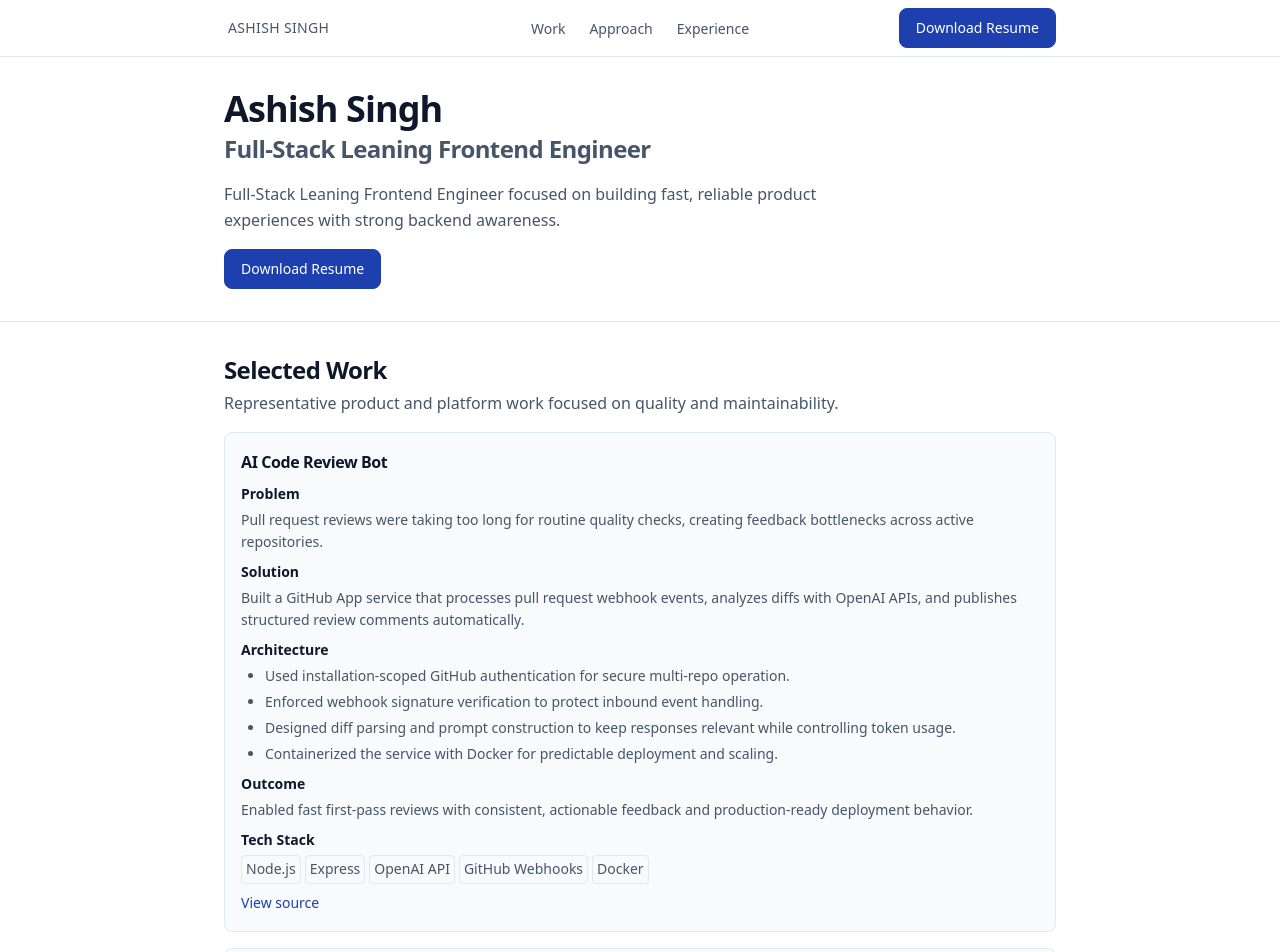
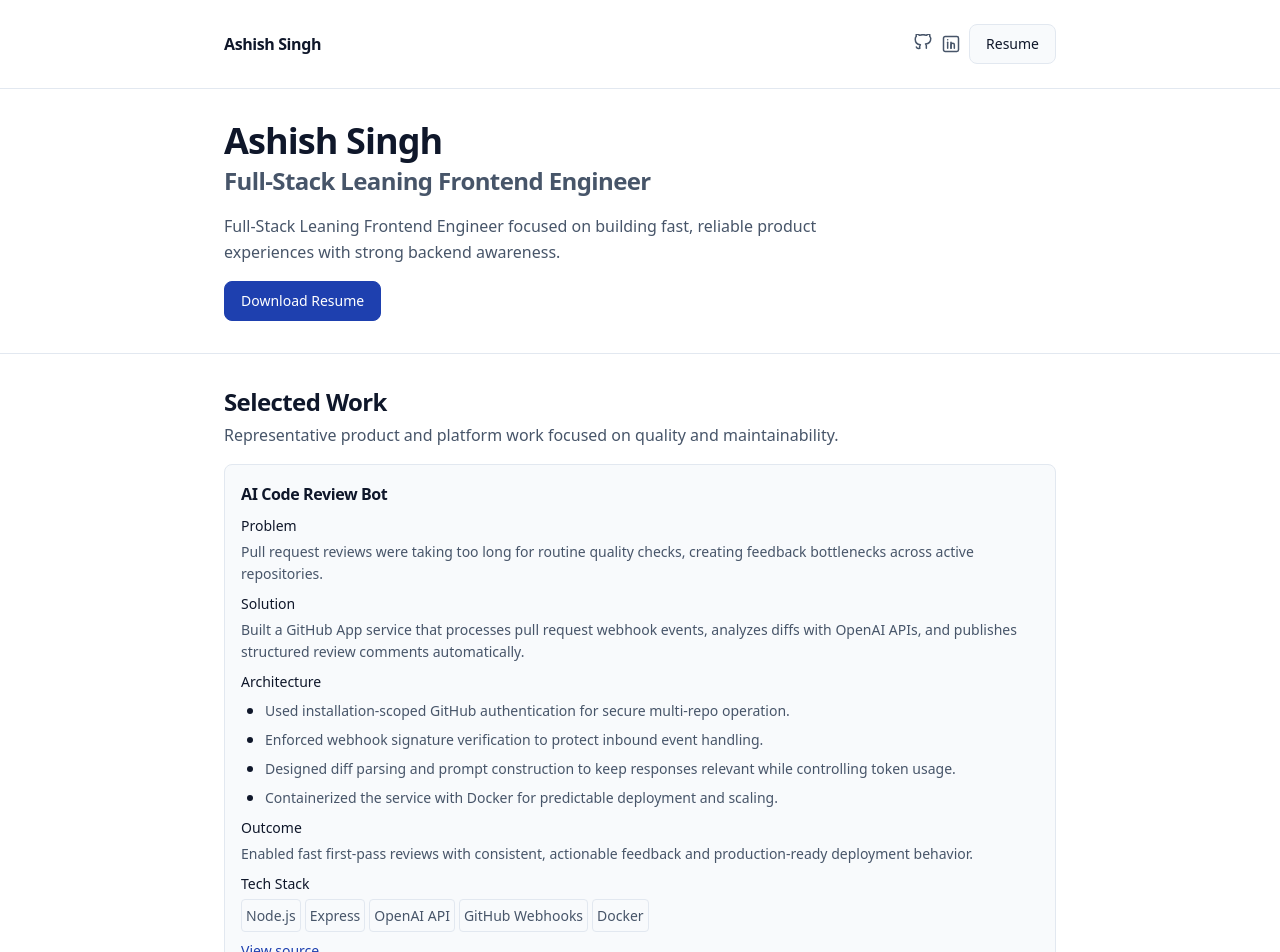
Before and after one commit to ashish-sng/Portfolio-v3, a Next.js app: page / in a window 1280 px wide. Shown: the top 952 px of the page. Built offline with nearby package versions, Linux system fonts and the light colour scheme.

Commit message:
feat: Migrate text elements to use the `Text` component, refactor `Button` to support anchor tags, and introduce CSS class constants.

```diff
--- a/src/app/layout.tsx
+++ b/src/app/layout.tsx
@@ -1,4 +1,5 @@
 import type { Metadata } from "next";
+import { Header } from "@/components/ui/Header";
 import { siteConfig } from "@/lib/site";
 import "@/styles/globals.css";
 
@@ -17,9 +18,11 @@ export const metadata: Metadata = {
 
 export default function RootLayout({ children }: Readonly<{ children: React.ReactNode }>) {
   return (
-    // Smooth scrolling + sticky header offset support makes in-page anchor navigation predictable.
     <html lang="en" className="scroll-smooth">
-      <body className="min-h-screen pb-16">{children}</body>
+      <body className="min-h-screen pb-16">
+        <Header />
+        {children}
+      </body>
     </html>
   );
 }
--- a/src/app/page.tsx
+++ b/src/app/page.tsx
@@ -3,24 +3,30 @@ import { experience, heroSummary, skillsHighlight } from "@/content/portfolio";
 import { selectedProjects } from "@/content/projects";
 import { Button } from "@/components/ui/Button";
 import { Container } from "@/components/ui/Container";
-import { Header } from "@/components/ui/Header";
 import { Section } from "@/components/ui/Section";
 import { Text } from "@/components/ui/Text";
+
+const sectionContainerClass = "space-y-spacing-md";
+const sectionHeaderClass = "space-y-spacing-xs";
+const contentCardClass = "space-y-spacing-sm rounded-radius-md border border-border bg-surface p-spacing-md";
+const listClass = "list-disc space-y-spacing-sm pl-spacing-lg";
+const tightListClass = "list-disc space-y-spacing-xs pl-spacing-lg";
 
 export default function HomePage() {
   return (
     <div className="bg-background text-foreground">
       <a
         href="#main-content"
-        className="sr-only rounded-radius-sm bg-surface px-spacing-sm py-spacing-xs text-small focus:not-sr-only focus:absolute focus:left-spacing-md focus:top-spacing-md focus-visible:outline-none focus-visible:ring-2 focus-visible:ring-accent/40"
+        className="sr-only rounded-radius-sm bg-surface px-spacing-sm py-spacing-xs focus:not-sr-only focus:absolute focus:left-spacing-md focus:top-spacing-md focus-visible:outline-none focus-visible:ring-2 focus-visible:ring-accent/40"
       >
-        Skip to content
+        <Text as="span" variant="small">
+          Skip to content
+        </Text>
       </a>
-      <Header />
       <main id="main-content">
         <Section id="hero" aria-labelledby="hero-title">
-          <Container className="space-y-spacing-md">
-            <header className="space-y-spacing-xs">
+          <Container className={sectionContainerClass}>
+            <header className={sectionHeaderClass}>
               <Text id="hero-title" variant="h1">
                 Ashish Singh
               </Text>
@@ -32,14 +38,16 @@ export default function HomePage() {
               {heroSummary}
             </Text>
             <form action="/resume.pdf" method="get">
-              <Button type="submit">Download Resume</Button>
+              <Button type="submit" variant="primary">
+                Download Resume
+              </Button>
             </form>
           </Container>
         </Section>
 
         <Section id="selected-work" aria-labelledby="work-title">
-          <Container className="space-y-spacing-md">
-            <header className="space-y-spacing-xs">
+          <Container className={sectionContainerClass}>
+            <header className={sectionHeaderClass}>
               <Text id="work-title" variant="h2">
                 Selected Work
               </Text>
@@ -49,11 +57,11 @@ export default function HomePage() {
             </header>
             <div className="grid grid-cols-1 gap-spacing-md" aria-label="Project case studies">
               {selectedProjects.map((project) => (
-                <article key={project.name} className="space-y-spacing-sm rounded-radius-md border border-border bg-surface p-spacing-md">
+                <article key={project.name} className={contentCardClass}>
                   <Text variant="h3">{project.name}</Text>
 
                   <div className="space-y-spacing-xs">
-                    <Text variant="small" className="font-semibold text-foreground">
+                    <Text as="h4" variant="small" className="text-foreground">
                       Problem
                     </Text>
                     <Text variant="small" className="text-muted">
@@ -62,7 +70,7 @@ export default function HomePage() {
                   </div>
 
                   <div className="space-y-spacing-xs">
-                    <Text variant="small" className="font-semibold text-foreground">
+                    <Text as="h4" variant="small" className="text-foreground">
                       Solution
                     </Text>
                     <Text variant="small" className="text-muted">
@@ -71,18 +79,22 @@ export default function HomePage() {
                   </div>
 
                   <div className="space-y-spacing-xs">
-                    <Text variant="small" className="font-semibold text-foreground">
+                    <Text as="h4" variant="small" className="text-foreground">
                       Architecture
                     </Text>
-                    <ul className="list-disc space-y-spacing-xs pl-spacing-lg text-small text-muted">
+                    <ul className={tightListClass}>
                       {project.architecturalDecisions.map((decision) => (
-                        <li key={decision}>{decision}</li>
+                        <li key={decision}>
+                          <Text variant="small" className="text-muted">
+                            {decision}
+                          </Text>
+                        </li>
                       ))}
                     </ul>
                   </div>
 
                   <div className="space-y-spacing-xs">
-                    <Text variant="small" className="font-semibold text-foreground">
+                    <Text as="h4" variant="small" className="text-foreground">
                       Outcome
                     </Text>
                     <Text variant="small" className="text-muted">
@@ -91,13 +103,15 @@ export default function HomePage() {
                   </div>
 
                   <div className="space-y-spacing-xs">
-                    <Text variant="small" className="font-semibold text-foreground">
+                    <Text as="h4" variant="small" className="text-foreground">
                       Tech Stack
                     </Text>
-                    <ul className="flex flex-wrap gap-spacing-xs text-small text-muted">
+                    <ul className="flex flex-wrap gap-spacing-xs">
                       {project.techStack.map((tech) => (
                         <li key={tech} className="rounded-radius-sm border border-border px-spacing-xs py-[0.15rem]">
-                          {tech}
+                          <Text as="span" variant="small" className="text-muted">
+                            {tech}
+                          </Text>
                         </li>
                       ))}
                     </ul>
@@ -105,11 +119,13 @@ export default function HomePage() {
 
                   <a
                     href={project.githubUrl}
-                    className="inline-flex rounded-radius-sm text-small text-accent underline-offset-4 hover:underline focus-visible:outline-none focus-visible:ring-2 focus-visible:ring-accent/40"
+                    className="inline-flex rounded-radius-sm text-accent underline-offset-4 hover:underline focus-visible:outline-none focus-visible:ring-2 focus-visible:ring-accent/40"
                     target="_blank"
                     rel="noreferrer"
                   >
-                    View source
+                    <Text as="span" variant="small" className="text-accent">
+                      View source
+                    </Text>
                   </a>
                 </article>
               ))}
@@ -118,8 +134,8 @@ export default function HomePage() {
         </Section>
 
         <Section id="engineering-approach" aria-labelledby="approach-title">
-          <Container className="space-y-spacing-md">
-            <header className="space-y-spacing-xs">
+          <Container className={sectionContainerClass}>
+            <header className={sectionHeaderClass}>
               <Text id="approach-title" variant="h2">
                 Engineering Approach
               </Text>
@@ -127,17 +143,21 @@ export default function HomePage() {
                 Core strengths used to build maintainable, production-ready product systems.
               </Text>
             </header>
-            <ul className="list-disc space-y-spacing-sm pl-spacing-lg text-small text-muted sm:text-base">
+            <ul className={listClass}>
               {skillsHighlight.map((skill) => (
-                <li key={skill}>{skill}</li>
+                <li key={skill}>
+                  <Text variant="body" className="text-muted">
+                    {skill}
+                  </Text>
+                </li>
               ))}
             </ul>
           </Container>
         </Section>
 
         <Section id="experience" aria-labelledby="experience-title" bordered={false}>
-          <Container className="space-y-spacing-md">
-            <header className="space-y-spacing-xs">
+          <Container className={sectionContainerClass}>
+            <header className={sectionHeaderClass}>
               <Text id="experience-title" variant="h2">
                 Experience
               </Text>
@@ -147,8 +167,8 @@ export default function HomePage() {
             </header>
             <div className="space-y-spacing-md">
               {experience.map((item) => (
-                <article key={`${item.company}-${item.role}`} className="space-y-spacing-sm rounded-radius-md border border-border bg-surface p-spacing-md">
-                  <header className="space-y-spacing-xs">
+                <article key={`${item.company}-${item.role}`} className={contentCardClass}>
+                  <header className={sectionHeaderClass}>
                     <Text variant="h3">{item.role}</Text>
                     <Text variant="small" className="text-muted">
                       {item.company} | {item.duration}
@@ -157,9 +177,13 @@ export default function HomePage() {
                       {item.roleSummary}
                     </Text>
                   </header>
-                  <ul className="list-disc space-y-spacing-xs pl-spacing-lg text-small text-muted">
+                  <ul className={tightListClass}>
                     {item.impact.map((point) => (
-                      <li key={point}>{point}</li>
+                      <li key={point}>
+                        <Text variant="small" className="text-muted">
+                          {point}
+                        </Text>
+                      </li>
                     ))}
                   </ul>
                 </article>
--- a/src/components/experience/experience-section.tsx
+++ b/src/components/experience/experience-section.tsx
@@ -1,4 +1,5 @@
 import { Section } from "@/components/ui/Section";
+import { Text } from "@/components/ui/Text";
 import { SectionHeading } from "@/components/ui/section-heading";
 
 export function ExperienceSection() {
@@ -8,7 +9,9 @@ export function ExperienceSection() {
         title="Experience"
         description="Highlights from roles where engineering execution directly improved product outcomes."
       />
-      <p className="text-small text-muted sm:text-base">Experience timeline and role details will be added.</p>
+      <Text variant="body" className="text-muted">
+        Experience timeline and role details will be added.
+      </Text>
     </Section>
   );
 }
--- a/src/components/hero/hero-section.tsx
+++ b/src/components/hero/hero-section.tsx
@@ -5,10 +5,8 @@ import { Text } from "@/components/ui/Text";
 export function HeroSection() {
   return (
     <Section aria-labelledby="hero-heading" spacing="lg">
-      <div className="space-y-4">
-        <Text variant="small" className="font-medium uppercase tracking-wide text-muted">
-          Portfolio
-        </Text>
+      <div className="space-y-spacing-md">
+        <Text variant="small" className="text-muted">Portfolio</Text>
         <Text as="h1" id="hero-heading" variant="h1">
           Ashish Singh
         </Text>
@@ -18,7 +16,9 @@ export function HeroSection() {
         <Text variant="body" className="max-w-2xl leading-relaxed text-foreground/90">
           Building performant, scalable UI systems with strong backend awareness.
         </Text>
-        <Button>Download Resume</Button>
+        <Button as="a" href="/resume.pdf" download>
+          Download Resume
+        </Button>
       </div>
     </Section>
   );
--- a/src/components/ui/Button.tsx
+++ b/src/components/ui/Button.tsx
@@ -1,34 +1,65 @@
-import { forwardRef, type ButtonHTMLAttributes, type MouseEventHandler, type ReactNode } from "react";
+import {
+  forwardRef,
+  type AnchorHTMLAttributes,
+  type ButtonHTMLAttributes,
+  type MouseEventHandler,
+  type ReactNode,
+  type Ref
+} from "react";
 
 type ButtonVariant = "primary" | "secondary";
 
-export type ButtonProps = Omit<ButtonHTMLAttributes<HTMLButtonElement>, "children" | "className" | "onClick"> & {
+type ButtonBaseProps = {
   variant?: ButtonVariant;
   className?: string;
   children: ReactNode;
-  onClick?: MouseEventHandler<HTMLButtonElement>;
 };
+
+type ButtonAsButtonProps = ButtonBaseProps &
+  Omit<ButtonHTMLAttributes<HTMLButtonElement>, "children" | "className" | "onClick"> & {
+    as?: "button";
+    onClick?: MouseEventHandler<HTMLButtonElement>;
+  };
+
+type ButtonAsAnchorProps = ButtonBaseProps &
+  Omit<AnchorHTMLAttributes<HTMLAnchorElement>, "children" | "className" | "onClick"> & {
+    as: "a";
+    onClick?: MouseEventHandler<HTMLAnchorElement>;
+  };
+
+export type ButtonProps = ButtonAsButtonProps | ButtonAsAnchorProps;
+
+type ButtonRef = HTMLButtonElement | HTMLAnchorElement;
+
+const baseClasses =
+  "inline-flex items-center justify-center rounded-radius-md px-spacing-md py-spacing-sm text-small font-medium transition-colors";
+
+const focusClasses =
+  "focus-visible:outline-none focus-visible:ring-2 focus-visible:ring-offset-0 disabled:cursor-not-allowed disabled:opacity-60";
 
 const variantClasses: Record<ButtonVariant, string> = {
   primary: "border border-accent bg-accent text-background hover:bg-accent/90 focus-visible:ring-accent/40",
   secondary: "border border-border bg-surface text-foreground hover:bg-surface/80 focus-visible:ring-accent/30"
 };
 
-export const Button = forwardRef<HTMLButtonElement, ButtonProps>(function Button(
-  { variant = "primary", className = "", type = "button", children, ...props },
+export const Button = forwardRef<ButtonRef, ButtonProps>(function Button(
+  { as = "button", variant = "primary", className = "", children, ...props },
   ref
 ) {
-  const classes = [
-    "inline-flex items-center justify-center rounded-radius-md px-spacing-md py-spacing-sm text-small font-medium transition-colors",
-    "focus-visible:outline-none focus-visible:ring-2 focus-visible:ring-offset-0 disabled:cursor-not-allowed disabled:opacity-60",
-    variantClasses[variant],
-    className
-  ]
-    .filter(Boolean)
-    .join(" ");
+  const classes = [baseClasses, focusClasses, variantClasses[variant], className].filter(Boolean).join(" ");
 
+  if (as === "a") {
+    const anchorProps = props as ButtonAsAnchorProps;
+    return (
+      <a ref={ref as Ref<HTMLAnchorElement>} className={classes} {...anchorProps}>
+        {children}
+      </a>
+    );
+  }
+
+  const buttonProps = props as ButtonAsButtonProps;
   return (
-    <button ref={ref} type={type} className={classes} {...props}>
+    <button ref={ref as Ref<HTMLButtonElement>} type={buttonProps.type ?? "button"} className={classes} {...buttonProps}>
       {children}
     </button>
   );
--- a/src/components/ui/Header.tsx
+++ b/src/components/ui/Header.tsx
@@ -1,118 +1,78 @@
-"use client";
-
-import Link from "next/link";
-import { useEffect, useState } from "react";
+import { Button } from "@/components/ui/Button";
 import { Container } from "@/components/ui/Container";
 import { Text } from "@/components/ui/Text";
 
-const navLinks = [
-  { href: "#selected-work", label: "Work" },
-  { href: "#engineering-approach", label: "Approach" },
-  { href: "#experience", label: "Experience" }
-] as const;
-
 export function Header() {
-  const [menuOpen, setMenuOpen] = useState(false);
-  const [isScrolled, setIsScrolled] = useState(false);
-
-  useEffect(() => {
-    const onScroll = () => setIsScrolled(window.scrollY > 8);
-    onScroll();
-    window.addEventListener("scroll", onScroll, { passive: true });
-    return () => window.removeEventListener("scroll", onScroll);
-  }, []);
-
   return (
-    // Sticky navigation keeps section links and resume access persistent while browsing long pages.
-    <header
-      className={[
-        "sticky top-0 z-50 border-b border-border bg-background/95 text-foreground backdrop-blur",
-        isScrolled ? "shadow-sm" : ""
-      ]
-        .filter(Boolean)
-        .join(" ")}
-      role="banner"
-    >
-      <Container className="py-spacing-sm">
-        <div className="grid grid-cols-[1fr_auto] items-center gap-spacing-sm md:grid-cols-[1fr_auto_1fr]">
-          <Link
-            href="#hero"
-            className="justify-self-start rounded-radius-sm px-spacing-xs py-spacing-xs focus-visible:outline-none focus-visible:ring-2 focus-visible:ring-accent/40"
-            onClick={() => setMenuOpen(false)}
-          >
-            <Text variant="small" className="font-medium uppercase tracking-wide text-muted">
+    <header className="sticky top-0 z-50 border-b border-border bg-background/80 backdrop-blur-sm" role="banner">
+      <Container className="flex items-center justify-between py-spacing-sm">
+        <Text as="p" variant="h3">
           Ashish Singh
         </Text>
-          </Link>
 
-          <nav aria-label="Section navigation" className="hidden justify-self-center md:block">
-            <ul className="flex items-center gap-spacing-md">
-              {navLinks.map((item) => (
-                <li key={item.href}>
-                  <Link
-                    href={item.href}
-                    className="rounded-radius-sm px-spacing-xs py-spacing-xs text-small text-muted transition-colors hover:text-foreground focus-visible:outline-none focus-visible:ring-2 focus-visible:ring-accent/40"
+        <nav aria-label="Profile links">
+          <ul className="flex items-center gap-spacing-sm">
+            <li>
+              <a
+                href="https://github.com/ashish-sng"
+                target="_blank"
+                rel="noopener noreferrer"
+                aria-label="Visit Ashish Singh GitHub profile"
+                className="rounded-radius-sm p-spacing-xs text-muted transition-colors duration-200 hover:text-accent focus-visible:outline-none focus-visible:ring-2 focus-visible:ring-accent/40"
               >
-                    {item.label}
-                  </Link>
+                <svg
+                  aria-hidden="true"
+                  className="h-5 w-5"
+                  viewBox="0 0 24 24"
+                  fill="none"
+                  stroke="currentColor"
+                  strokeWidth="1.8"
+                  strokeLinecap="round"
+                  strokeLinejoin="round"
+                >
+                  <path d="M8 17c-3 1-4-1.5-4-1.5" />
+                  <path d="M16 17v-2.3a3.5 3.5 0 0 0-.9-2.8c3-.3 6.2-1.5 6.2-6.6A5.2 5.2 0 0 0 20 2.8 4.8 4.8 0 0 0 19.9 0S18.8-.3 16 1.6a11 11 0 0 0-8 0C5.2-.3 4.1 0 4.1 0A4.8 4.8 0 0 0 4 2.8a5.2 5.2 0 0 0-1.3 3.5c0 5.1 3.2 6.3 6.2 6.6a3.5 3.5 0 0 0-.9 2.8V17" />
+                </svg>
+              </a>
             </li>
-              ))}
+            <li>
+              <a
+                href="https://www.linkedin.com/in/ashish-sng/"
+                target="_blank"
+                rel="noopener noreferrer"
+                aria-label="Visit Ashish Singh LinkedIn profile"
+                className="rounded-radius-sm p-spacing-xs text-muted transition-colors duration-200 hover:text-accent focus-visible:outline-none focus-visible:ring-2 focus-visible:ring-accent/40"
+              >
+                <svg
+                  aria-hidden="true"
+                  className="h-5 w-5"
+                  viewBox="0 0 24 24"
+                  fill="none"
+                  stroke="currentColor"
+                  strokeWidth="1.8"
+                  strokeLinecap="round"
+                  strokeLinejoin="round"
+                >
+                  <rect x="3" y="3" width="18" height="18" rx="2" />
+                  <path d="M8 10v7" />
+                  <path d="M8 7h.01" />
+                  <path d="M12 17v-4a2 2 0 0 1 4 0v4" />
+                  <path d="M12 10v7" />
+                </svg>
+              </a>
+            </li>
+            <li>
+              <Button
+                as="a"
+                href="/resume.pdf"
+                variant="secondary"
+                className="border-accent/30 text-accent hover:bg-accent/10"
+              >
+                Resume
+              </Button>
+            </li>
           </ul>
         </nav>
-
-          <div className="hidden justify-self-end md:block">
-            {/* Resume should be exposed as a clear button-like action so users and screen readers
-               can find the primary hiring CTA immediately without hunting in the page body. */}
-            <a
-              href="/resume.pdf"
-              download
-              className="inline-flex items-center rounded-radius-md border border-accent bg-accent px-spacing-md py-spacing-sm text-small font-medium text-background transition-colors hover:bg-accent/90 focus-visible:outline-none focus-visible:ring-2 focus-visible:ring-accent/40"
-            >
-              Download Resume
-            </a>
-          </div>
-
-          <button
-            type="button"
-            className="justify-self-end rounded-radius-md border border-border bg-surface px-spacing-sm py-spacing-xs text-small text-foreground focus-visible:outline-none focus-visible:ring-2 focus-visible:ring-accent/40 md:hidden"
-            aria-expanded={menuOpen}
-            aria-controls="mobile-nav"
-            aria-label={menuOpen ? "Close menu" : "Open menu"}
-            onClick={() => setMenuOpen((value) => !value)}
-          >
-            Menu
-          </button>
-        </div>
-
-        {menuOpen ? (
-          <nav
-            id="mobile-nav"
-            aria-label="Mobile section navigation"
-            className="mt-spacing-sm space-y-spacing-sm border-t border-border pt-spacing-sm md:hidden"
-          >
-            <ul className="space-y-spacing-xs">
-              {navLinks.map((item) => (
-                <li key={item.href}>
-                  <Link
-                    href={item.href}
-                    className="block rounded-radius-sm px-spacing-xs py-spacing-xs text-small text-muted hover:text-foreground focus-visible:outline-none focus-visible:ring-2 focus-visible:ring-accent/40"
-                    onClick={() => setMenuOpen(false)}
-                  >
-                    {item.label}
-                  </Link>
-                </li>
-              ))}
-            </ul>
-            <a
-              href="/resume.pdf"
-              download
-              className="inline-flex items-center rounded-radius-md border border-accent bg-accent px-spacing-md py-spacing-sm text-small font-medium text-background transition-colors hover:bg-accent/90 focus-visible:outline-none focus-visible:ring-2 focus-visible:ring-accent/40"
-              onClick={() => setMenuOpen(false)}
-            >
-              Download Resume
-            </a>
-          </nav>
-        ) : null}
       </Container>
     </header>
   );
--- a/src/components/ui/section-heading.tsx
+++ b/src/components/ui/section-heading.tsx
@@ -12,7 +12,7 @@ export function SectionHeading({ title, description }: SectionHeadingProps) {
         {title}
       </Text>
       {description ? (
-        <Text variant="small" className="max-w-2xl text-muted sm:text-base">
+        <Text variant="body" className="max-w-2xl text-muted">
           {description}
         </Text>
       ) : null}
```
Also changed, not shown: src/components/approach/engineering-approach-section.tsx (+17 -4 lines), src/components/layout/Header.tsx (+8 -11 lines), src/components/projects/selected-work-section.tsx (+5 -2 lines). Lines whose indentation alone changed are shown as unchanged.
